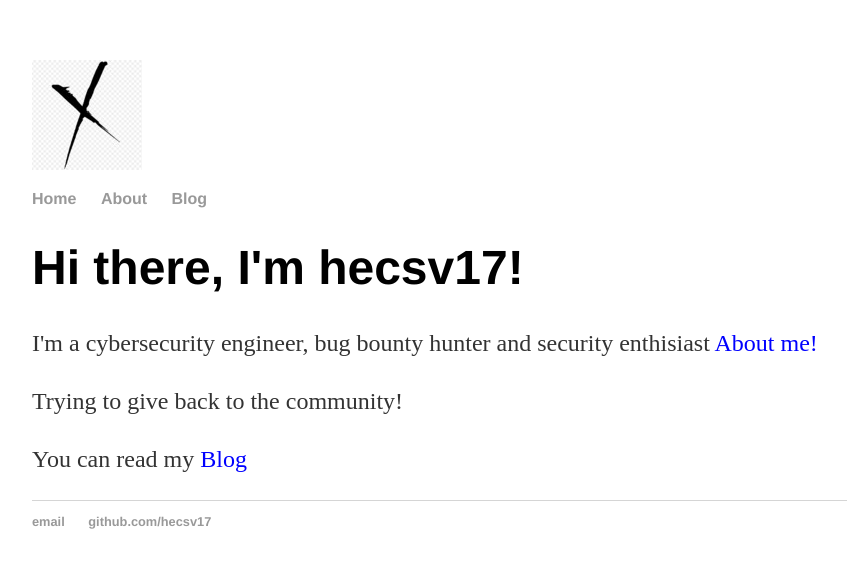
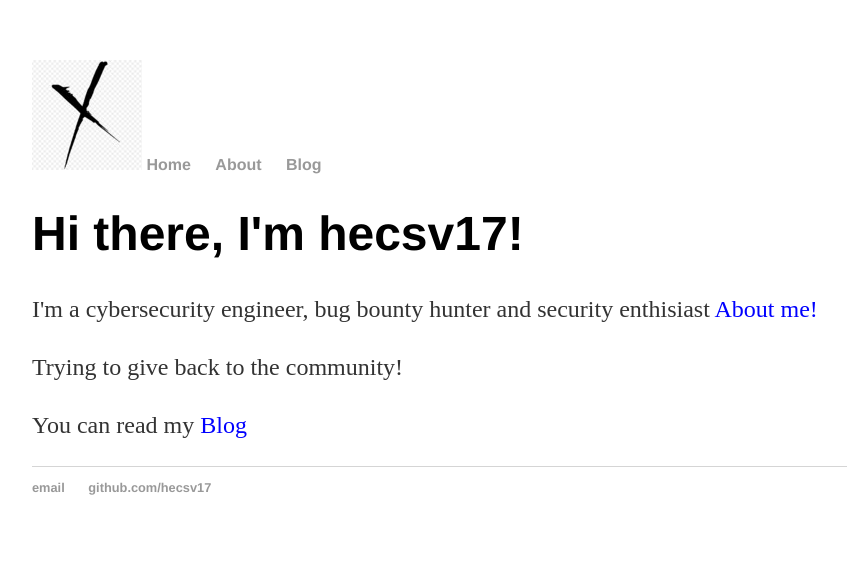
Before and after one commit to hecsv17/hecsv17.github.io, a Jekyll site: the page built from index.html, in a window 1280 px wide. Shown: the top 568 px of the page, without its empty margins (160-1007 px from the left). Built offline with Jekyll 4.4.1, drawn with Linux system fonts in a browser that asks for light colours.

Commit message:
Update default.html

```diff
--- a/_layouts/default.html
+++ b/_layouts/default.html
@@ -4,11 +4,12 @@
 			<title>{{ page.title }}</title>
 			<!-- link to main stylesheet -->
 			<link rel="stylesheet" type="text/css" href="/css/main.css">
-			<img src="/src/xlateral.jpg">
+
 		</head>
 		<body>
 			<nav>
 	    		<ul>
+				<img src="/src/xlateral.png">
 	        		<li><a href="/">Home</a></li>
 		        	<li><a href="/about">About</a></li>
 	        		<!--<li><a href="/cv">CV</a></li>-->
```
